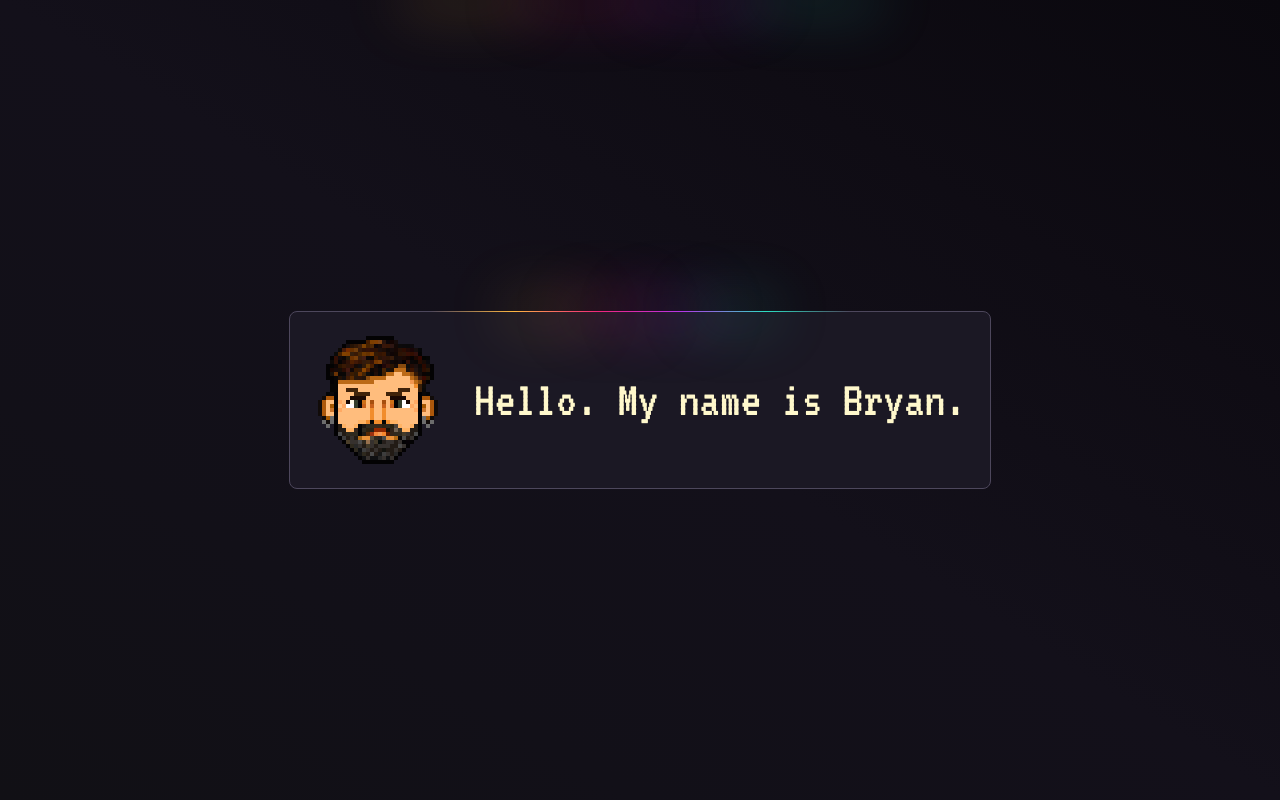
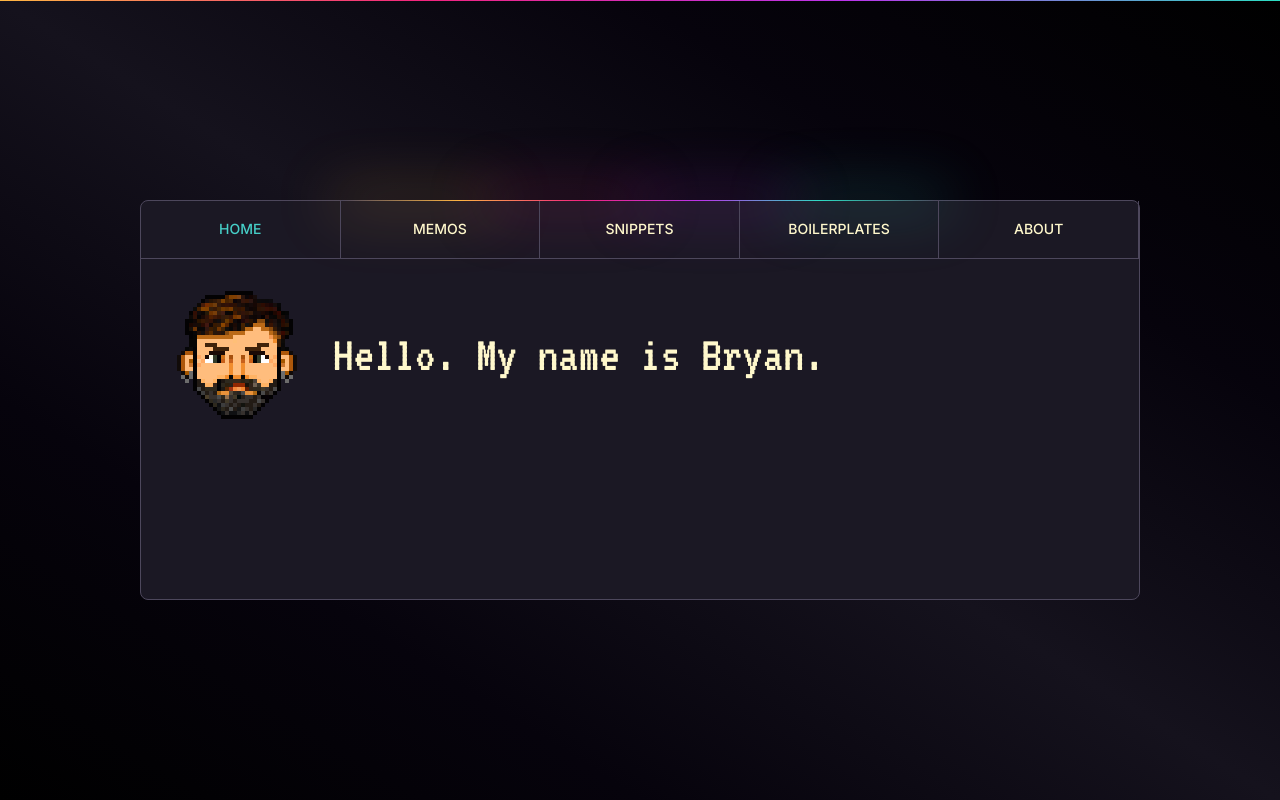
Before and after one commit to arthvadrr/bryan-patrick-portfolio, a Next.js app: page / in a window 1280 px wide. Built offline with nearby package versions, Linux system fonts and the light colour scheme; what @mui/material-nextjs would draw is missing.

Commit message:
feat: Routing, menu nav, routes

```diff
--- /dev/null
+++ b/components/MainScaffold/MainScaffold.tsx
@@ -0,0 +1,77 @@
+"use client";
+
+import { useTheme } from "@mui/material/styles";
+import MenuNav from "../MenuNav/MenuNav";
+import Box from "@mui/material/Box";
+import RetroBorder from "../RetroBorder/RetroBorder";
+
+type ScaffoldProps = {
+  children: React.ReactNode;
+  minHeight?: number | string;
+  width?: number | string;
+  padding?: number;
+};
+
+export default function MainScaffold({
+  children,
+  minHeight = "100vh"
+}: ScaffoldProps) {
+  const retroTheme = useTheme();
+
+  return (
+    <main>
+      {
+        /*=========================================
+         * This is the page structure grid.
+         * It tells the content area where to live.
+         *
+         * "Like, structurally." - Laura
+         *=========================================*/
+      }
+      <Box
+        component="main"
+        id="main-wrapper"
+        sx={{
+          display: "grid",
+          justifyContent: "center",
+          alignItems: "center",
+          minHeight,
+          width: "100%",
+          background: retroTheme.gradients.superDark,
+        }}
+      >
+        <RetroBorder
+          position="top"
+          size="2px"
+          length='100%'
+          offset={'0%'}
+        />
+        <Box
+          id="main-content"
+          sx={{
+            position: "relative",
+            width: '1000px',
+            minHeight: '400px',
+            backgroundColor: "background.paper",
+            border: 1,
+            borderColor: "divider",
+            borderRadius: 2,
+          }}
+        >
+          <RetroBorder
+            position="top"
+            size="1px"
+            glowIntensity={2}
+            length="80%"
+            offset="20%"
+            showSideBlends
+          />
+          <MenuNav />
+          <Box sx={{ p: 4 }}>
+            {children}
+          </Box>
+        </Box>
+      </Box>
+    </main>
+  );
+}
--- /dev/null
+++ b/components/MenuNav/MenuNav.tsx
@@ -0,0 +1,65 @@
+"use client";
+
+import { Button, Stack } from "@mui/material";
+import Link from "next/link";
+import { usePathname } from "next/navigation";
+
+const NAV_ITEMS = [
+  { href: "/", label: "Home" },
+  { href: "/memos", label: "Memos" },
+  { href: "/snippets", label: "Snippets" },
+  { href: "/boilerplates", label: "Boilerplates" },
+  { href: "/about", label: "About" },
+];
+
+export default function MenuNav() {
+  const pathname = usePathname();
+
+  const isActiveRoute = (href: string): boolean => {
+    if (!pathname) {
+      return false;
+    }
+
+    if (href === "/") {
+      return pathname === "/";
+    }
+
+    return pathname === href || pathname.startsWith(`${href}/`);
+  };
+
+  return (
+    <Stack
+      direction="row"
+      spacing={0}
+      sx={{
+        flexWrap: "no-wrap",
+        width: '100%',
+      }}>
+      {NAV_ITEMS.map((item) => {
+        const isActive = isActiveRoute(item.href);
+
+        return (
+          <Button
+            key={item.href}
+            component={Link}
+            href={item.href}
+            aria-current={isActive ? "page" : undefined}
+            color={isActive ? "primary" : "inherit"}
+            sx={{
+              width: "100%",
+              cursor: 'pointer',
+              borderColor: 'divider',
+              borderBottomWidth: '1px',
+              borderStyle: 'solid',
+              borderRadius: 0,
+              borderRightWidth: '1px',
+              p: 2,
+            }}
+          >
+            {item.label}
+          </Button>
+        );
+      })}
+    </Stack>
+  );
+}
--- a/components/RetroBorder/RetroBorder.tsx
+++ b/components/RetroBorder/RetroBorder.tsx
@@ -31,8 +31,6 @@ const GLOW_BLUR_RADIUS = "60px";
 const MAX_GLOW_OPACITY = 0.5;
 const MAX_GLOW_LEVEL = 4;
 const SIDE_STOP_PERCENT = 20;
-const GLOW_SEGMENT_PERCENT = 15;
-const GLOW_TRACK_START_PERCENT = 20;
 
 const POSITION_ORIENTATION: Record<RetroBorderPosition, BorderOrientation> = {
   top: "horizontal",
@@ -74,8 +72,9 @@ function getGlowSegmentPlacement(
   index: number,
   sizeValue: string
 ): CSSProperties {
-  const segmentStart = `${GLOW_TRACK_START_PERCENT + index * GLOW_SEGMENT_PERCENT}%`;
-  const segmentSize = `${GLOW_SEGMENT_PERCENT}%`;
+  const segmentPercent = 100 / GLOW_COLORS.length;
+  const segmentStart = `${index * segmentPercent}%`;
+  const segmentSize = `${segmentPercent}%`;
 
   if (orientation === "vertical") {
     return {
--- a/src/app/page.tsx
+++ b/src/app/page.tsx
@@ -1,7 +1,6 @@
 'use client'
 
-import { useTheme } from "@mui/material/styles";
-import RetroBorder from "../../components/RetroBorder/RetroBorder";
+import MainScaffold from "../../components/MainScaffold/MainScaffold";
 import Typography from "@mui/material/Typography";
 import Image from "next/image";
 import Box from "@mui/material/Box";
@@ -12,59 +11,10 @@ import Box from "@mui/material/Box";
  * travel long and far to find."
  *
  * - Geralt of Rivia
- *===========================================================*/
+ *============================================================*/
 export default function Home() {
-  const retroTheme = useTheme();
-
   return (
-    <main>
-      {
-        /*=========================================
-         * This is the page structure grid.
-         * It tells the content area where to live.
-         *
-         * "Like, structurally."
-         *
-         * - Laurander
-         *=========================================*/
-      }
-      <Box id="main-wrapper" sx={{
-        display: 'Grid',
-        justifyContent: 'center',
-        alignItems: 'center',
-        minHeight: '100vh',
-        minWidth: '100vw',
-        background: retroTheme.gradients.superDark
-      }}>
-        <RetroBorder
-          position="top"
-          size="1px"
-          glowIntensity={2}
-          showSideBlends
-        />
-        {
-          /*===========================================================
-           * Main Content
-           *
-           * "Off we go again" - Vladimir, Waiting for Godot, Final Act
-           *===========================================================*/
-        }
-        <Box id="main-content" sx={{
-          position: 'relative',
-          backgroundColor: 'background.paper',
-          border: 1,
-          borderColor: 'divider',
-          borderRadius: 2,
-          padding: 3
-        }}>
-          <RetroBorder
-            position="top"
-            size="1px"
-            glowIntensity={2}
-            length='80%'
-            offset='20%'
-            showSideBlends
-          />
+    <MainScaffold>
       <Box sx={{
         display: 'flex',
         alignItems: 'center',
@@ -75,12 +25,6 @@ export default function Home() {
           Hello. My name is Bryan.
         </Typography>
       </Box>
-          <Box sx={{
-
-          }}>
-          </Box>
-        </Box>
-      </Box>
-    </main>
+    </MainScaffold>
   );
 }
--- a/src/theme.ts
+++ b/src/theme.ts
@@ -1,7 +1,7 @@
 import { createTheme } from '@mui/material/styles';
 
 const COLORS = {
-	bg: '#111015',
+	bg: '#000000',
 	content: '#1b1824',
 	aqua: '#46cfc8',
 	orange: '#f28a3a',
@@ -97,7 +97,7 @@ const retroTheme = createTheme({
 		divider: COLORS.border,
 	},
 	gradients: {
-		superDark: `linear-gradient(to right top, ${COLORS.bg}, #121018, #13101a, #0f0c14, #0a080e)`,
+		superDark: `linear-gradient(to right top, ${COLORS.bg}, #06030c, #15121d, #06030c, ${COLORS.bg})`,
 	},
 });
 
```
Also changed, not shown: src/app/(site)/about/page.tsx (added, +10 -0 lines), src/app/(site)/boilerplates/page.tsx (added, +10 -0 lines), src/app/(site)/memos/page.tsx (added, +10 -0 lines), src/app/(site)/snippets/page.tsx (added, +10 -0 lines). Lines whose indentation alone changed are shown as unchanged.
